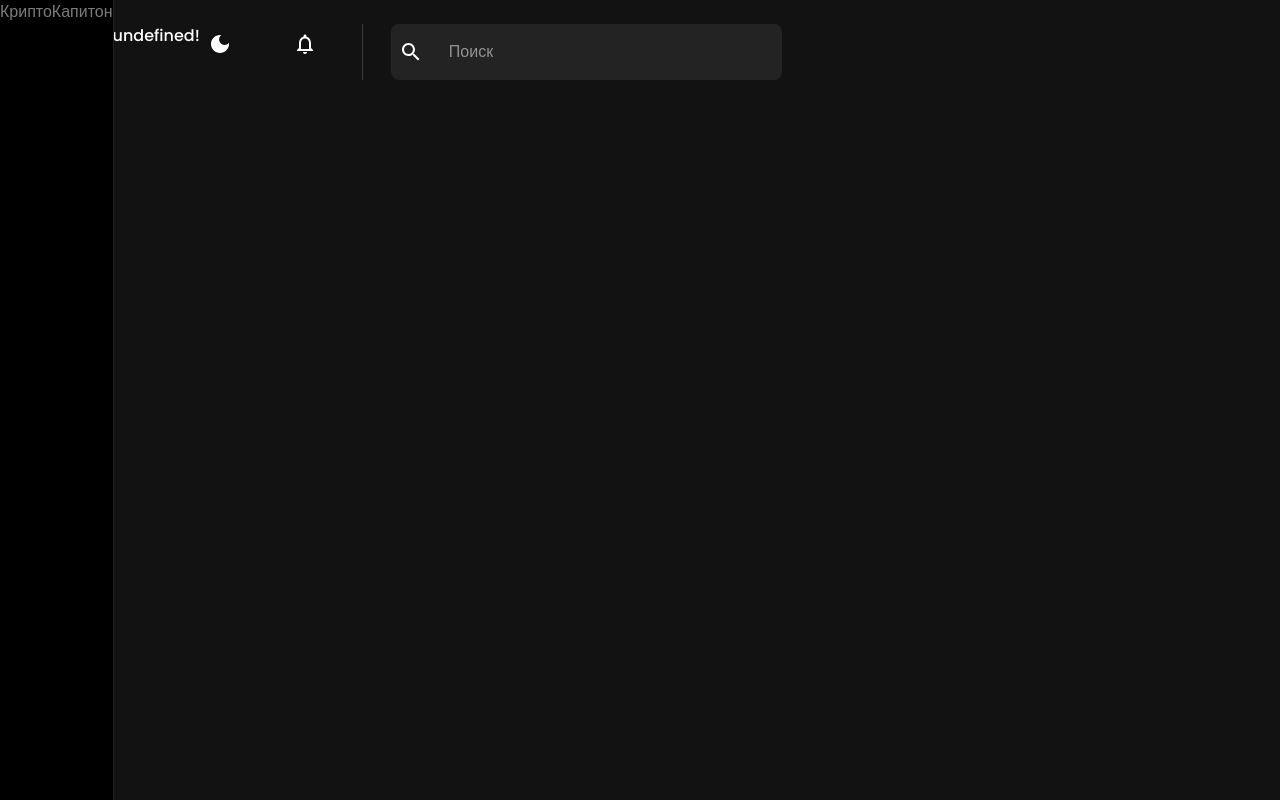
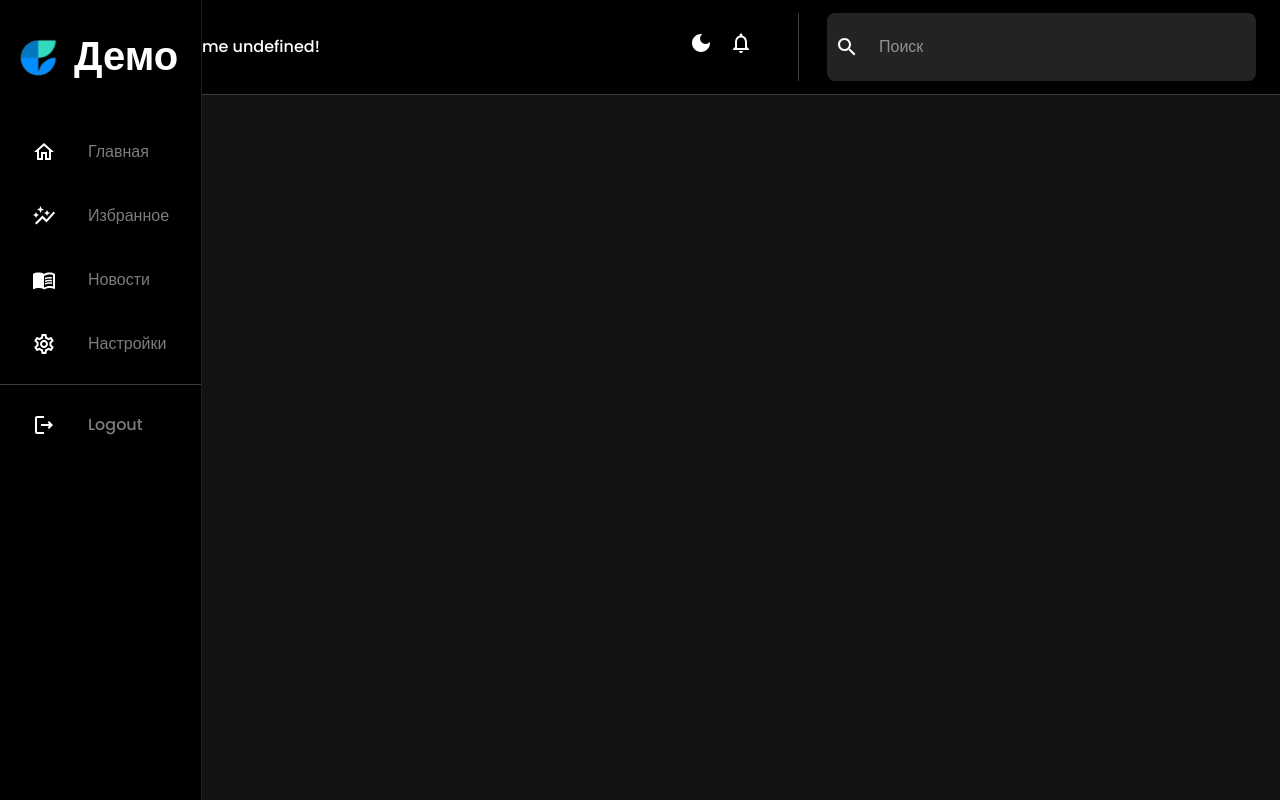
Before and after one commit to Nikolai1182/-cryptocurrency-exchange-frontend, a React (Create React App) app: page /single/1 in a window 1280 px wide. Built offline with nearby package versions, Linux system fonts and the light colour scheme.

Commit message:
refactoring sidebar

```diff
--- a/src/App.tsx
+++ b/src/App.tsx
@@ -6,6 +6,9 @@ import AuthRootComponent from "./components/auth";
 import { ColorModeContext, useMode } from "./theme";
 import { CssBaseline, ThemeProvider } from "@mui/material";
 import LayoutComponent from "./components/layout";
+import { WatchListComponent } from "./components/watchlist";
+import { NewsComponent } from "./components/news";
+import { SettingsComponent } from "./components/settings";
 
 function App() {
   const [theme, colorMode] = useMode();
@@ -18,6 +21,9 @@ function App() {
             <Routes>
               <Route element={<PrivateRoute />}>
                 <Route path="/" element={<Home />} />
+                <Route path="/watchlist" element={<WatchListComponent />} />
+                <Route path="/news" element={<NewsComponent />} />
+                <Route path="/settings" element={<SettingsComponent />} />
               </Route>
               <Route path="/login" element={<AuthRootComponent />} />
               <Route path="/register" element={<AuthRootComponent />} />
--- /dev/null
+++ b/src/common/moks/navigate/index.tsx
@@ -0,0 +1,33 @@
+import {
+  HomeOutlined,
+  AutoGraphOutlined,
+  MenuBookOutlined,
+  SettingsOutlined,
+} from "@mui/icons-material";
+
+export const navMenu = [
+  {
+    name: "Главная",
+    icon: <HomeOutlined />,
+    path: "/",
+    id: 1,
+  },
+  {
+    name: "Избранное",
+    icon: <AutoGraphOutlined />,
+    path: "/watchlist",
+    id: 2,
+  },
+  {
+    name: "Новости",
+    icon: <MenuBookOutlined />,
+    path: "/news",
+    id: 3,
+  },
+  {
+    name: "Настройки",
+    icon: <SettingsOutlined />,
+    path: "/settings",
+    id: 4,
+  },
+];
--- a/src/components/layout/index.tsx
+++ b/src/components/layout/index.tsx
@@ -4,11 +4,13 @@ import TopBarComponent from "../top-bar";
 import { useLocation } from "react-router-dom";
 import { Box, useMediaQuery } from "@mui/material";
 import SideBarComponent from "../sidebar";
+import { useStyles } from "./styles";
 
 const LayoutComponent = ({ children }: ILayout) => {
   const [isOpen, setIsOpen] = useState(true);
   const location = useLocation();
   const isNoneMobile = useMediaQuery("(min-width:600px)");
+  const classes = useStyles();
   return (
     <>
       {location.pathname === "/login" || location.pathname === "/register" ? (
@@ -17,6 +19,7 @@ const LayoutComponent = ({ children }: ILayout) => {
         <>
           <Box
             display={isNoneMobile ? "flex" : "block"}
+            justifyContent="space-between"
             width="100%"
             height="100%"
           >
@@ -27,7 +30,7 @@ const LayoutComponent = ({ children }: ILayout) => {
               setIsOpen={setIsOpen}
             />
 
-            <Box>
+            <Box className={classes.mainSection}>
               <TopBarComponent />
               <>{children}</>
             </Box>
--- /dev/null
+++ b/src/components/layout/styles.ts
@@ -0,0 +1,14 @@
+import { makeStyles } from "@mui/styles";
+
+export const useStyles = makeStyles({
+  root: {
+    display: "flex",
+    width: "100%",
+  },
+  mainSection: {
+    display: "flex",
+    width: "90%",
+    flexDirection: "column",
+    justifyContent: "center",
+  },
+});
--- /dev/null
+++ b/src/components/news/index.tsx
@@ -0,0 +1,7 @@
+export const NewsComponent = () => {
+  return (
+    <div>
+      <h1>NewsComponent</h1>
+    </div>
+  );
+};
--- /dev/null
+++ b/src/components/settings/index.tsx
@@ -0,0 +1,7 @@
+export const SettingsComponent = () => {
+  return (
+    <div>
+      <h1>SettingsComponent</h1>
+    </div>
+  );
+};
--- a/src/components/sidebar/index.tsx
+++ b/src/components/sidebar/index.tsx
@@ -13,23 +13,23 @@ import {
   useTheme,
 } from "@mui/material";
 import {
-  HomeOutlined,
   ChevronLeftOutlined,
   ChevronRightOutlined,
-  AutoGraphOutlined,
-  MenuBookOutlined,
-  SettingsOutlined,
   LogoutOutlined,
 } from "@mui/icons-material";
 import { useLocation, useNavigate } from "react-router-dom";
 import FlexBetween from "../flex-between";
+import { navMenu } from "../../common/moks/navigate";
+import { tokens } from "../../theme";
+import Logo from "../../assets/images/sidebar/logo.svg";
 
 const SideBarComponent = (props: any) => {
   const [active, setActive] = useState("");
-  const classes = useStyles;
+  const classes = useStyles();
   const { pathname } = useLocation();
   const navigate = useNavigate();
   const theme = useTheme();
+  const colors = tokens(theme.palette.mode);
   const { isNoneMobile, drawerWidth, isOpen, setIsOpen } = props;
   useEffect(() => {
     setActive(pathname.substring(1));
@@ -52,11 +52,21 @@ const SideBarComponent = (props: any) => {
             },
           }}
         >
-          <Box width="100%">
+          <Box className={classes.navBlock}>
             <Box>
               <FlexBetween>
-                <Box display="flex" alignItems="center" gap="10px">
-                  <Typography>КриптоКапитон</Typography>
+                <Box className={classes.brand}>
+                  <img src={Logo} alt="logo image" />
+                  <Typography
+                    variant="h1"
+                    color={
+                      theme.palette.mode === "dark"
+                        ? colors.white.DEFAULT
+                        : colors.black.DEFAULT
+                    }
+                  >
+                    Демо
+                  </Typography>
                 </Box>
                 {!isNoneMobile && (
                   <IconButton onClick={() => setIsOpen(!isOpen)}>
@@ -66,6 +76,37 @@ const SideBarComponent = (props: any) => {
                 <Box></Box>
               </FlexBetween>
             </Box>
+            <List className={classes.navList}>
+              {navMenu.map((element) => {
+                return (
+                  <ListItem key={element.id}>
+                    <ListItemButton
+                      onClick={() => navigate(`${element.path}`)}
+                      className={classes.navItem}
+                    >
+                      <ListItemIcon>{element.icon}</ListItemIcon>
+                      <ListItemText>
+                        <Typography variant="body1">{element.name}</Typography>
+                      </ListItemText>
+                    </ListItemButton>
+                  </ListItem>
+                );
+              })}
+            </List>
+          </Box>
+          <Box width="100%">
+            <List>
+              <ListItem>
+                <ListItemButton className={classes.navItem}>
+                  <ListItemIcon>
+                    <LogoutOutlined />
+                  </ListItemIcon>
+                  <ListItemText>
+                    <Typography variant="body1">Logout</Typography>
+                  </ListItemText>
+                </ListItemButton>
+              </ListItem>
+            </List>
           </Box>
         </Drawer>
       )}
--- a/src/components/sidebar/style.ts
+++ b/src/components/sidebar/style.ts
@@ -1,3 +1,33 @@
+import { Theme } from "@mui/material";
 import { makeStyles } from "@mui/styles";
+import { tokens } from "../../theme";
 
-export const useStyles = makeStyles({});
+export const useStyles = makeStyles((theme: Theme) => {
+  const colors = tokens(theme.palette.mode);
+  return {
+    brand: {
+      display: "flex",
+      alignItems: "center",
+      gap: "10px",
+      padding: "30px 15px",
+      cursor: "pointer",
+    },
+    navBlock: {
+      width: "100%",
+      borderBottom: `1px solid ${colors.borderColor}`,
+    },
+    navList: {
+      marginBottom: "55px",
+    },
+    navItem: {
+      "&:hover": {
+        backgroundColor: "#1900D5 !important",
+        color: "#fff",
+        borderRadius: "4px",
+        "& .MuiSvgIcon-root": {
+          color: `${colors.white.DEFAULT} !important`,
+        },
+      },
+    },
+  };
+});
--- a/src/components/top-bar/index.tsx
+++ b/src/components/top-bar/index.tsx
@@ -12,40 +12,26 @@ import { useStyles } from "./styles";
 export default function TopBarComponent(): JSX.Element {
   const { user } = useAppSelector((store) => store.auth.user);
   const theme = useTheme();
-  const colors = tokens(theme.palette.mode);
   const colorMode = useContext(ColorModeContext);
   const classes = useStyles();
 
   return (
-    <Box display="flex" justifyContent="space-between" px="32px" py="24px">
+    <Box className={classes.root}>
       <Grid> Welcome {user ? `${user.firstName}` : ""}!</Grid>
       <Box display="flex">
-        <Grid
-          onClick={colorMode.toggleColorMode}
-          sx={{
-            pr: "37px",
-            borderRight: `1px solid ${colors.gray.DEFAULT}`,
-          }}
-        >
-          <IconButton sx={{ mr: "45px" }}>
+        <Grid onClick={colorMode.toggleColorMode} className={classes.iconBlock}>
+          <IconButton className={classes.themeIcon}>
             {theme.palette.mode === "dark" ? <DarkMode /> : <LightMode />}
           </IconButton>
           <IconButton>
             <NotificationsNone />
           </IconButton>
         </Grid>
-        <Grid
-          sx={{
-            display: "flex",
-            backgroundColor: `${colors.primary[600]}`,
-            borderRadius: "8px",
-            ml: "28px",
-          }}
-        >
+        <Grid className={classes.searchBlock}>
           <IconButton className={classes.searchIcon}>
             <SearchIcon />
           </IconButton>
-          <InputBase sx={{ px: "18px", py: "12px" }} placeholder="Поиск" />
+          <InputBase className={classes.searchInput} placeholder="Поиск" />
         </Grid>
       </Box>
     </Box>
--- a/src/components/top-bar/styles.ts
+++ b/src/components/top-bar/styles.ts
@@ -7,25 +7,27 @@ export const useStyles = makeStyles((theme: Theme) => {
 
   return {
     root: {
-      position: "static",
-      background: `${colors.primary.DEFAULT} !important`,
+      display: "flex",
+      justifyContent: "space-between",
+      alignItems: "center",
+      padding: "32px 24px",
+      backgroundColor: colors.primary.DEFAULT,
+      maxHeight: "95px",
       borderBottom: `1px solid ${colors.borderColor}`,
-      boxShadow: "none !important",
     },
-    toolbar: {
-      justifyContent: "space-between",
-      padding: "25px 45px",
+    iconBlock: {
+      paddingRight: "37px",
+      paddingTop: "10px",
+      borderRight: `1px solid ${colors.borderColor}`,
     },
-    menuIcon: {
-      marginRight: "10px",
-      cursor: "pointer",
+    themeIcon: {
+      marginRight: "45px",
     },
     searchBlock: {
       display: "flex",
-      maxHeight: "45px",
+      backgroundColor: `${colors.primary[600]}`,
       borderRadius: "8px",
       marginLeft: "28px",
-      backgroundColor: `${colors.primary[600]}`,
     },
     searchIcon: {
       "&:hover": {
@@ -33,6 +35,7 @@ export const useStyles = makeStyles((theme: Theme) => {
       },
     },
     searchInput: {
+      width: "389px",
       padding: "18px 12px",
     },
   };
--- /dev/null
+++ b/src/components/watchlist/index.tsx
@@ -0,0 +1,7 @@
+export const WatchListComponent = () => {
+  return (
+    <div>
+      <h1>WatchListComponent</h1>
+    </div>
+  );
+};
--- a/src/declaration.d.ts
+++ b/src/declaration.d.ts
@@ -1,2 +1,3 @@
 declare module "*.module.css";
 declare module "@mui/material/styles";
+declare module "*.svg";
```
Also changed, not shown: src/assets/images/sidebar/logo.svg (added).
